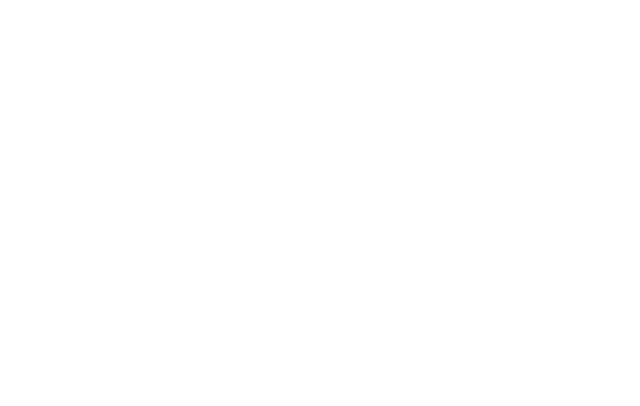
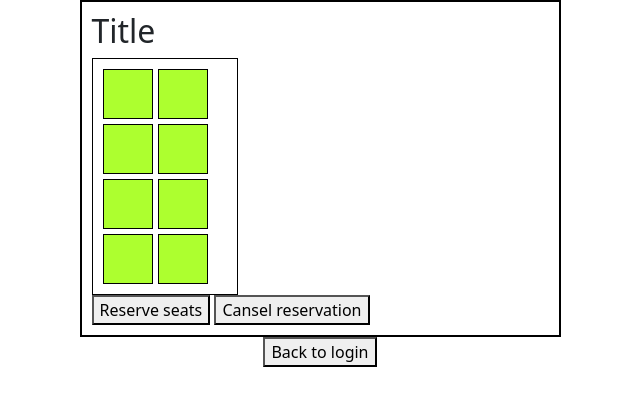
Before and after one commit to iQnas02/type21-seat-reservation-app, a plain HTML site: page singleMoviePage.html in a window 1280 px wide. Shown: the whole page, without its empty margins (320-960 px from the left). Drawn offline with nearby package versions, Linux system fonts and the light colour scheme.

Commit message:
truksta admin ir modulio movieListPage

```diff
--- a/script.js
+++ b/script.js
@@ -1,4 +1,4 @@
-const main=document.querySelector("main")
+const main = document.querySelector("main")
 
 const regularUser = document.querySelector(".regularUser");
 const adminUser = document.querySelector("#admin");
@@ -8,6 +8,8 @@ const createNewMovieButton = document.querySelector("#createNewMovie");
 const newMovieForm = document.querySelector("#newMovieForm");
 const movieListContainer = document.querySelector(".movieListContainer");
 const backToLoginButton = document.querySelector("#backToLogin");
+
+const seats = 8
 
 loginButton.addEventListener("click", () => {
 
@@ -49,7 +51,12 @@ function addMovie(title, image, seats) {
     movieImage.alt = title;
 
     const movieSeats = document.createElement("p");
-    movieSeats.textContent = `Total seats: ${seats}`;
+    movieSeats.textContent = `Total seats: ${seats}`
+    movieSeats.classList.add("movieSeatsClick")
+
+    movieSeats.addEventListener("click", () => {
+        window.location.href = "singleMoviePage.html";
+    });
 
     const deleteButton = document.createElement("button");
     deleteButton.textContent = "Delete";
@@ -58,6 +65,7 @@ function addMovie(title, image, seats) {
         movieItem.remove();
         removeMovieFromLocalStorage(title);
     });
+
 
     movieItem.appendChild(movieTitle);
     movieItem.appendChild(movieImage);
@@ -74,7 +82,7 @@ function saveMovieToLocalStorage(title, image, seats) {
     } else {
         movies = JSON.parse(movies);
     }
-    movies.push({ title, image, seats });
+    movies.push({title, image, seats});
     localStorage.setItem("movies", JSON.stringify(movies));
 }
 
@@ -96,4 +104,4 @@ function loadMoviesFromLocalStorage() {
     }
 }
 
- loadMoviesFromLocalStorage();
+loadMoviesFromLocalStorage();
--- a/singleMoviePage.html
+++ b/singleMoviePage.html
@@ -3,8 +3,35 @@
 <head>
     <meta charset="UTF-8">
     <title>Title</title>
+    <link rel="stylesheet" href="style.css">
+    <script src="singleMoviePage.js" defer></script>
+    <link href="https://cdn.jsdelivr.net/npm/bootstrap@5.3.3/dist/css/bootstrap.min.css" rel="stylesheet"
+          integrity="sha384-QWTKZyjpPEjISv5WaRU9OFeRpok6YctnYmDr5pNlyT2bRjXh0JMhjY6hW+ALEwIH" crossorigin="anonymous">
+
+    <script src="https://cdn.jsdelivr.net/npm/bootstrap@5.3.3/dist/js/bootstrap.bundle.min.js"
+            integrity="sha384-YvpcrYf0tY3lHB60NNkmXc5s9fDVZLESaAA55NDzOxhy9GkcIdslK1eN7N6jIeHz"
+            crossorigin="anonymous"></script>
+
 </head>
 <body>
-
+<div class="mainMoviePage">
+    <div class="singleMoviePageContainer">
+        <div class="moveCoverImg"></div>
+        <h2 class="singleMoviePageTitle">Title</h2>
+        <div class="moviePageSeats d-flex ">
+            <div class="div"></div>
+            <div class="div"></div>
+            <div class="div"></div>
+            <div class="div"></div>
+            <div class="div"></div>
+            <div class="div"></div>
+            <div class="div"></div>
+            <div class="div"></div>
+        </div>
+        <button class="reserveSeats">Reserve seats</button>
+        <button class="canselReservation">Cansel reservation</button>
+    </div>
+    <a href="index.html"><button>Back to login</button></a>
+</div>
 </body>
 </html>
--- a/style.scss
+++ b/style.scss
@@ -66,3 +66,29 @@
   width: 300px;
   height: 300px;
 }
+.movieSeatsClick{
+  cursor: pointer;
+}
+.singleMoviePageContainer{
+  border: 2px solid black;
+  padding: 10px;
+}
+.moviePageSeats{
+  border: 1px solid black;
+  padding: 10px;
+  flex-wrap: wrap;
+  gap: 5px;
+  width: 32%;
+}
+.div{
+  border: 1px solid black;
+  background-color: greenyellow;
+  height: 50px;
+  width:50px;
+}
+.mainMoviePage{
+  display: flex;
+  flex-direction: column;
+  justify-content: center;
+  align-items: center;
+}
```
Also changed, not shown: index.html (+1 -1 lines), style.css, 1 other file.
